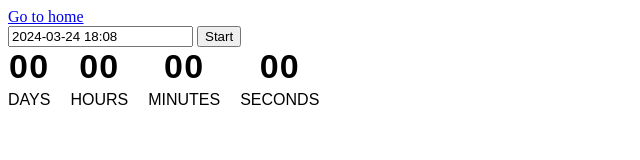
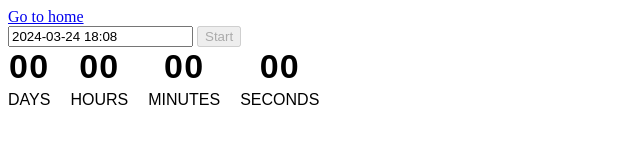
Before and after one commit to AlexSandr90/goit-js-hw-10, a website built with Vite: page src/1-timer.html in a window 1280 px wide. Shown: the full height of the page, 0-640 px from the left. Built offline with nearby package versions, Linux system fonts and the light colour scheme.

Commit message:
Update 1-timer.html

```diff
--- a/src/1-timer.html
+++ b/src/1-timer.html
@@ -14,7 +14,7 @@
   <a href="./index.html">Go to home</a>
   <section>
     <input type="text" id="datetime-picker" />
-    <button type="button" data-start>Start</button>
+    <button type="button" disabled="true" data-start>Start</button>
 
     <div class="timer">
       <div class="field">
```
